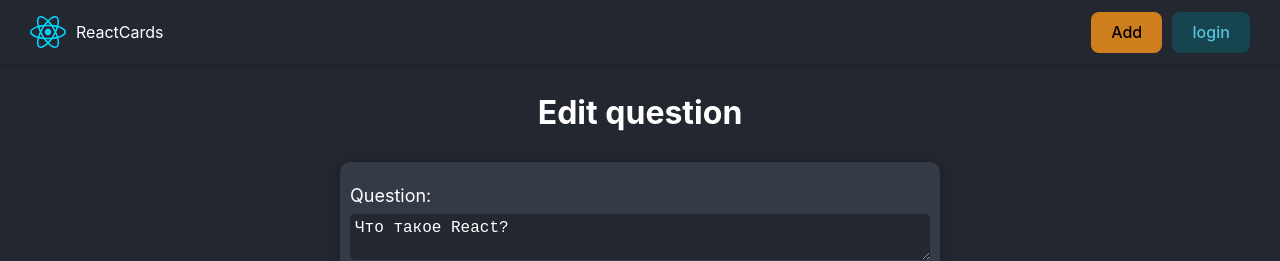
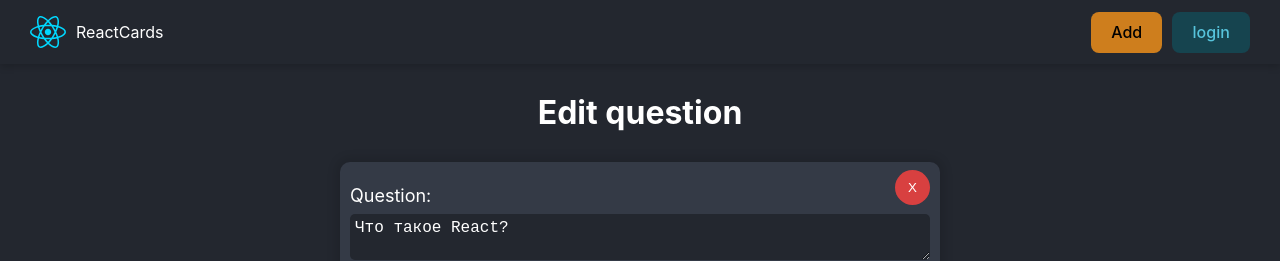
Before and after one commit to DigitalGl/React-App, a React (Vite) app: page /editquestion/1 in a window 1280 px wide. Shown: the top 261 px of the page. Built offline with nearby package versions, Linux system fonts and the light colour scheme; data requests are answered from the project's data file.

Commit message:
edit question page inplementation

```diff
--- a/db.json
+++ b/db.json
@@ -564,7 +564,18 @@
       "resources": [],
       "level": null,
       "completed": false,
-      "editDate": "18.05.2025, 14:14"
+      "editDate": "18.05.2025, 14:50"
+    },
+    {
+      "id": "69bc",
+      "question": "Некрасивый вопрос ?",
+      "answer": "знаешь",
+      "description": "чсмчсмчмчсм",
+      "resources": [
+        "смчмсчмчсмчм"
+      ],
+      "level": null,
+      "completed": false
     }
   ]
 }
--- a/src/pages/EditQuestionPage/EditQuestion.jsx
+++ b/src/pages/EditQuestionPage/EditQuestion.jsx
@@ -6,6 +6,8 @@ import { delayFn } from '../../helpers/delayFn';
 import { dateFormat } from '../../helpers/dateFormat';
 import { API_URL } from '../../constants';
 import { toast } from 'react-toastify';
+import { useFetch } from '../../hooks/useFetch';
+import { useNavigate } from 'react-router-dom';
 
 const editCardAction = async (_prevState, formData) => {
    try {
@@ -34,7 +36,7 @@ const editCardAction = async (_prevState, formData) => {
       throw new Error(response.statusText);
     }
 
-    const question = response.json();
+    const question = await response.json();
     toast.success("The question is edited successfully!");
 
     return isClearForm ? {} : question;
@@ -48,14 +50,36 @@ export const EditQuestion = ({initialState = {}}) => {
     const [formState, formAction, isPending] = useActionState(editCardAction,
     { ...initialState, clearForm: false});
 
+    const [removeQuestion, isQuestionRemoving] = useFetch(async () => {
+        const navigate = useNavigate();
+            await fetch(`${API_URL}/react/${initialState.id}`, {
+                method: "DELETE",
+            });
+
+            toast.success("The question has been successfully removed!");
+            navigate("/");
+        });
+
+    const onRemoveQuestionHandler = () => {
+        const isRemove = confirm("Are you sure?");
+
+        isRemove && removeQuestion();
+    }
+
     return (
         <>
-        {isPending && <Loader />}
+        {isPending || isQuestionRemoving && <Loader />}
 
             <h1 className={cls.formTitle}>Edit question</h1>
 
             <div className={cls.formContainer}>
-            <QuestionForm formAction={formAction} state={formState} isPending={isPending}
+                <button className={cls.removeBtn}
+                disabled={isPending || isQuestionRemoving} onClick={onRemoveQuestionHandler}>
+                    X
+                </button>
+
+            <QuestionForm formAction={formAction} state={formState}
+            isPending={isPending || isQuestionRemoving}
             submitBtnText="Edit Question" />
             </div>
         </>
--- a/src/pages/EditQuestionPage/EditQuestionPage.module.css
+++ b/src/pages/EditQuestionPage/EditQuestionPage.module.css
@@ -12,3 +12,23 @@
     box-shadow: 0 0 8px 5px rgba(0,0,0, 0.1);
     position: relative;
 }
+
+.removeBtn {
+    width: 35px;
+    height: 35px;
+    position: absolute;
+    top: 8px;
+    right: 10px;
+    border: none;
+    border-radius: 50%;
+    display: flex;
+    justify-content: center;
+    align-items: center;
+    color: #fff;
+    background-color: #D84040;
+    cursor: pointer;
+}
+
+.removeBtn:disabled {
+    opacity: .3;
+}
```
